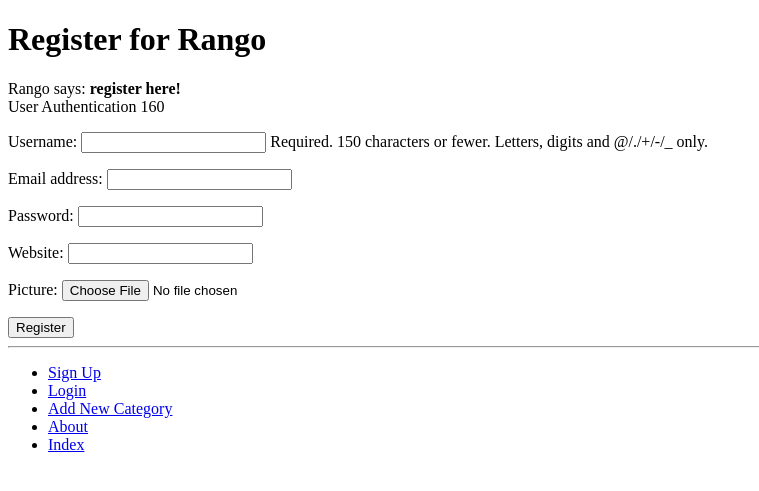
After one commit to 2373655r/tango_with_django_project, a Django app: page /rango/register/ in a window 1280 px wide. The commit adds this page. Shown: the top 491 px of the page, without its empty margins (0-759 px from the left). Run offline with Django 3.2, Linux system fonts and the light colour scheme.

Commit message:
Chapter 9

```diff
--- a/rango/admin.py
+++ b/rango/admin.py
@@ -1,5 +1,6 @@
 from django.contrib import admin
 from rango.models import Category, Page
+from rango.models import UserProfile
 
 # Register your models here.
 
@@ -11,3 +12,4 @@ class CategoryAdmin(admin.ModelAdmin):
 
 admin.site.register(Page, PageAdmin)
 admin.site.register(Category, CategoryAdmin)
+admin.site.register(UserProfile)
--- a/rango/forms.py
+++ b/rango/forms.py
@@ -1,5 +1,8 @@
 from django import forms
 from rango.models import Page, Category
+from django.contrib.auth.models import User
+from rango.models import UserProfile
+
 
 class CategoryForm(forms.ModelForm):
 	name = forms.CharField(max_length=128,
@@ -42,3 +45,14 @@ class PageForm(forms.ModelForm):
 			url = f'http://{url}'
 			cleaned_data['url'] = url
 		return cleaned_data
+
+class UserForm(forms.ModelForm):
+	password = forms.CharField(widget=forms.PasswordInput())
+	class Meta:
+		model = User
+		fields = ('username', 'email', 'password',)
+
+class UserProfileForm(forms.ModelForm):
+	class Meta:
+		model = UserProfile
+		fields = ('website', 'picture',)
--- a/rango/models.py
+++ b/rango/models.py
@@ -1,5 +1,6 @@
 from django.db import models
 from django.template.defaultfilters import slugify
+from django.contrib.auth.models import User
 
 # Create your models here.
 
@@ -26,3 +27,12 @@ class Page(models.Model):
 	NAME_MAX_LENGTH = 100
 	def __str__(self):
 		return self.title
+
+class UserProfile(models.Model):
+	# This line is required. Links UserProfile to a User model instance.
+	user = models.OneToOneField(User, on_delete=models.CASCADE)
+	# The additional attributes we wish to include.
+	website = models.URLField(blank=True)
+	picture = models.ImageField(upload_to='profile_images', blank=True)
+	def __str__(self):
+		return self.user.username
--- a/rango/urls.py
+++ b/rango/urls.py
@@ -9,4 +9,11 @@ urlpatterns = [
 	path('add_category/', views.add_category, name='add_category'),
 	path('category/<slug:category_name_slug>/add_page/',
 		views.add_page, name = 'add_page'),
+	path('register/', views.register, name='register'), # New mapping!
+	path('login/', views.user_login, name='login'),
+	path('restricted/', views.restricted, name='restricted'),
+	path('logout/', views.user_logout, name='logout'),
+
+
+
 ]
--- a/rango/views.py
+++ b/rango/views.py
@@ -5,9 +5,12 @@ from rango.forms import CategoryForm
 from django.shortcuts import redirect
 from django.urls import reverse
 from rango.forms import PageForm
+from rango.forms import UserForm, UserProfileForm
+from django.contrib.auth import authenticate, login
+from django.http import HttpResponse
+from django.contrib.auth.decorators import login_required
+from django.contrib.auth import logout
 
-
-from django.http import HttpResponse
 def index(request):
 	# Query the database for a list of ALL categories currently stored.
 	# Order the categories by the number of likes in descending order.
@@ -97,3 +100,118 @@ def add_page(request, category_name_slug):
 			print(form.errors)
 	context_dict = {'form': form, 'category': category}
 	return render(request, 'rango/add_page.html', context=context_dict)
+
+def register(request):
+	# A boolean value for telling the template
+	# whether the registration was successful.
+	# Set to False initially. Code changes value to
+	# True when registration succeeds.
+	registered = False
+
+	# If it's a HTTP POST, we're interested in processing form data.
+	if request.method == 'POST':
+		# Attempt to grab information from the raw form information.
+		# Note that we make use of both UserForm and UserProfileForm.
+		user_form = UserForm(request.POST)
+		profile_form = UserProfileForm(request.POST)
+
+		# If the two forms are valid...
+		if user_form.is_valid() and profile_form.is_valid():
+			# Save the user's form data to the database.
+			user = user_form.save()
+
+			# Now we hash the password with the set_password method.
+			# Once hashed, we can update the user object.
+			user.set_password(user.password)
+			user.save()
+
+			# Now sort out the UserProfile instance.
+			# Since we need to set the user attribute ourselves,
+			# we set commit=False. This delays saving the model
+
+			# until we're ready to avoid integrity problems.
+			profile = profile_form.save(commit=False)
+			profile.user = user
+
+			# Did the user provide a profile picture?
+			# If so, we need to get it from the input form and
+			#put it in the UserProfile model.
+			if 'picture' in request.FILES:
+				profile.picture = request.FILES['picture']
+
+			# Now we save the UserProfile model instance.
+			profile.save()
+
+			# Update our variable to indicate that the template
+			# registration was successful.
+			registered = True
+		else:
+			# Invalid form or forms - mistakes or something else?
+			# Print problems to the terminal.
+			print(user_form.errors, profile_form.errors)
+	else:
+		# Not a HTTP POST, so we render our form using two ModelForm instances.
+		# These forms will be blank, ready for user input.
+		user_form = UserForm()
+		profile_form = UserProfileForm()
+
+	# Render the template depending on the context.
+	return render(request,
+		'rango/register.html',
+		context = {'user_form': user_form,
+			'profile_form': profile_form,
+			'registered': registered})
+
+def user_login(request):
+	# If the request is a HTTP POST, try to pull out the relevant information.
+	if request.method == 'POST':
+		# Gather the username and password provided by the user.
+		# This information is obtained from the login form.
+		# We use request.POST.get('<variable>') as opposed
+		# to request.POST['<variable>'], because the
+		# request.POST.get('<variable>') returns None if the
+		# value does not exist, while request.POST['<variable>']
+		# will raise a KeyError exception.
+		username = request.POST.get('username')
+		password = request.POST.get('password')
+		# Use Django's machinery to attempt to see if the username/password
+		# combination is valid - a User object is returned if it is.
+		user = authenticate(username=username, password=password)
+		# If we have a User object, the details are correct.
+		# If None (Python's way of representing the absence of a value), no user
+		# with matching credentials was found.
+		if user:
+			# Is the account active? It could have been disabled.
+			if user.is_active:
+				# If the account is valid and active, we can log the user in.
+				# We'll send the user back to the homepage.
+				login(request, user)
+				return redirect(reverse('rango:index'))
+			else:
+				# An inactive account was used - no logging in!
+				return HttpResponse("Your Rango account is disabled.")
+		else:
+			# Bad login details were provided. So we can't log the user in.
+			print(f"Invalid login details: {username}, {password}")
+			return HttpResponse("Invalid login details supplied.")
+	# The request is not a HTTP POST, so display the login form.
+
+	# This scenario would most likely be a HTTP GET.
+	else:
+		# No context variables to pass to the template system, hence the
+		# blank dictionary object...
+		return render(request, 'rango/login.html')
+
+
+@login_required
+def restricted(request):
+	return HttpResponse("Since you're logged in, you can see this text!")
+
+# Use the login_required() decorator to ensure only those logged in can
+# access the view.
+@login_required
+def user_logout(request):
+	# Since we know the user is logged in, we can now just log them out.
+	logout(request)
+	# Take the user back to the homepage.
+	return redirect(reverse('rango:index'))
--- a/templates/rango/base.html
+++ b/templates/rango/base.html
@@ -21,8 +21,17 @@ How to Tango with Django!
 <hr />
 <div>
 <ul>
-<li><a href="{% url 'rango:add_category' %}">Add a New Category</a></l\
-i>
+{% if user.is_authenticated %}
+<!-- Show these links when the user is logged in -->
+<li><a href="{% url 'rango:restricted' %}">Restricted Page</a></li>
+<li><a href="{% url 'rango:logout' %}">Logout</a></li>
+{% else %}
+<!-- Show these links when the user is NOT logged in -->
+<li><a href="{% url 'rango:register' %}">Sign Up</a></li>
+<li><a href="{% url 'rango:login' %}">Login</a></li>
+{% endif %}
+<!-- Outside the conditional statements, ALWAYS show -->
+<li><a href="{% url 'rango:add_category' %}">Add New Category</a></li>
 <li><a href="{% url 'rango:about' %}">About</a></li>
 <li><a href="{% url 'rango:index' %}">Index</a></li>
 </ul>
--- a/templates/rango/index.html
+++ b/templates/rango/index.html
@@ -7,7 +7,11 @@ Homepage
 
 {% block body_block %}
 <h1>Rango says...</h1>
-hey there partner! <br/>
+{% if user.is_authenticated %}
+howdy {{ user.username }}!
+{% else %}
+hey there partner!
+{% endif %} <br/>
 <strong>{{ boldmessage }}</strong>
 
 <h2>Most Liked Categories</h2>
--- /dev/null
+++ b/templates/rango/register.html
@@ -0,0 +1,29 @@
+{% extends 'rango/base.html' %}
+{% load staticfiles %}
+
+{% block title_block %}
+Register
+{% endblock %}
+
+{% block body_block %}
+<h1>Register for Rango</h1>
+{% if registered %}
+Rango says: <strong>thank you for registering!</strong>
+<a href="{% url 'rango:index' %}">Return to the homepage.</a><br />
+{% else %}
+Rango says: <strong>register here!</strong><br />
+<form id="user_form" method="post" action="{% url 'rango:register' %}"
+enctype="multipart/form-data">
+
+{% csrf_token %}
+
+<!-- Display each form -->
+User Authentication 160
+{{ user_form.as_p }}
+{{ profile_form.as_p }}
+
+<!-- Provide a button to click to submit the form. -->
+<input type="submit" name="submit" value="Register" />
+</form>
+{% endif %}
+{% endblock %}
```
Also changed, not shown: tango_with_django_project/settings.py (+11 -0 lines), templates/rango/login.html (added, +16 -0 lines), db.sqlite3, rango/migrations/0005_userprofile.py (added).
